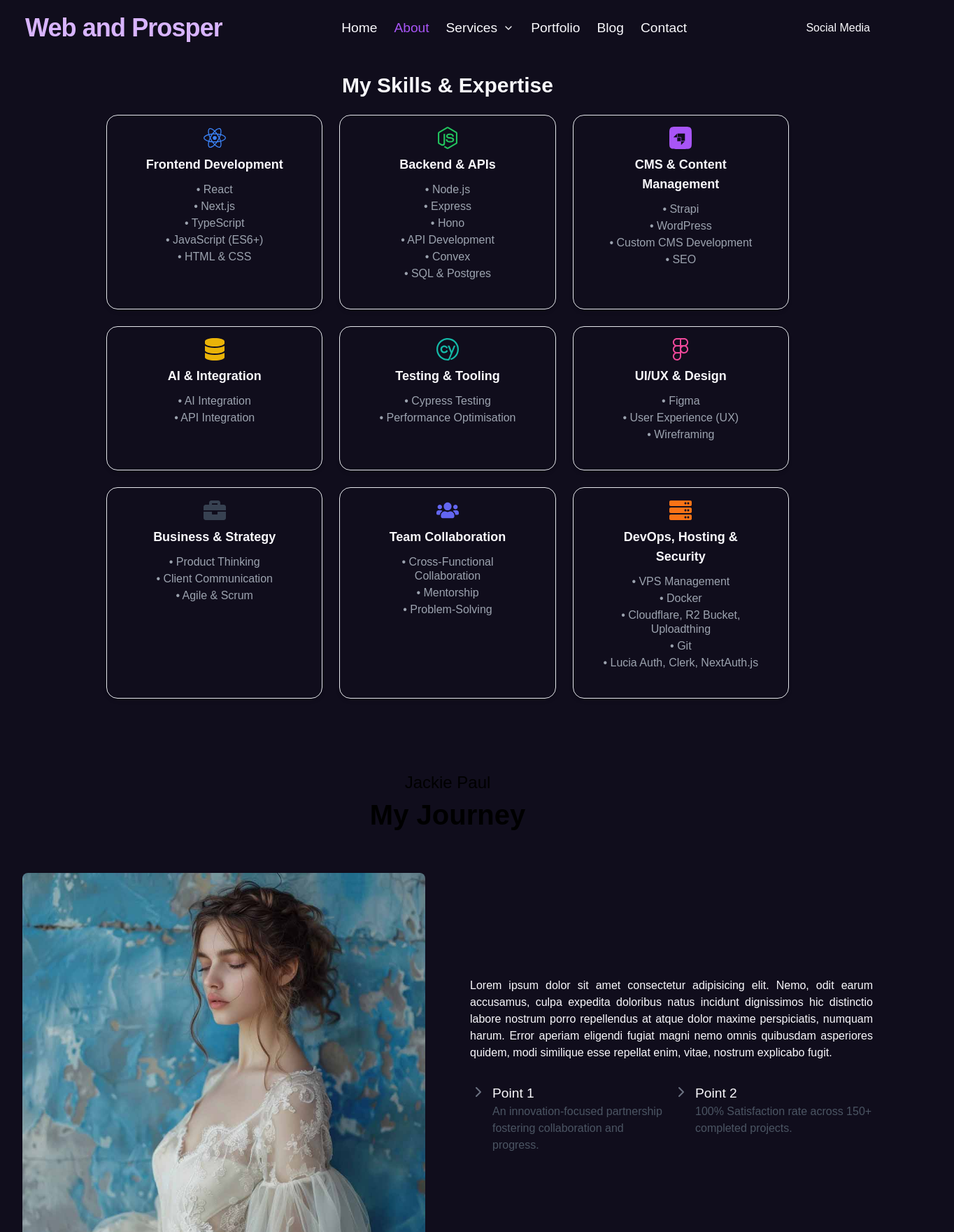
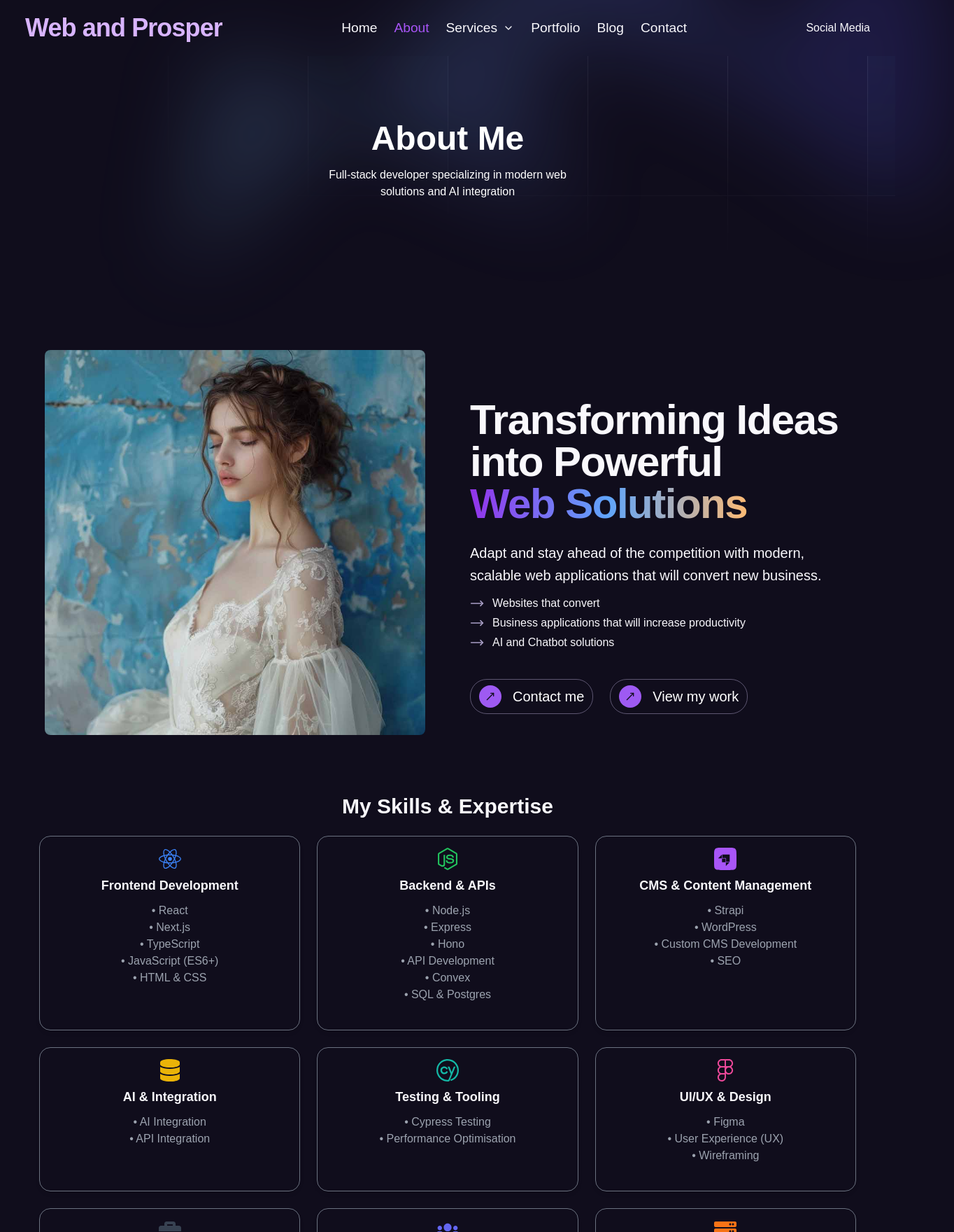
Before and after one commit to Daddyjohn63/jp-portfolio-website, a Next.js app: page /about in a window 1280 px wide. Shown: the top 1760 px of the page at 70% size, 1364 px wide, since content can reach past the window. Built offline with nearby package versions, Linux system fonts and the light colour scheme; a web font is replaced by a local one.

Commit message:
added about page

```diff
--- a/app/about/page.jsx
+++ b/app/about/page.jsx
@@ -3,10 +3,82 @@ import SkillsShowcase from '@/components/about/SkillsShowcase';
 
 const AboutPage = () => {
   return (
-    <>
-      <SkillsShowcase />
-      <AboutIntro />
-    </>
+    <article>
+      {/* Hero Section */}
+      <header className="relative h-[300px] w-full ">
+        {/* Decorative pattern overlay */}
+        <svg
+          className="absolute inset-0 -z-10 h-full w-full stroke-white/10 [mask-image:radial-gradient(100%_100%_at_top_right,white,transparent)]"
+          aria-hidden="true"
+        >
+          <defs>
+            <pattern
+              id="983e3e4c-de6d-4c3f-8d64-b9761d1534cc"
+              width={200}
+              height={200}
+              x="50%"
+              y={-1}
+              patternUnits="userSpaceOnUse"
+            >
+              <path d="M.5 200V.5H200" fill="none" />
+            </pattern>
+          </defs>
+          <svg x="50%" y={-1} className="overflow-visible fill-gray-800/20">
+            <path
+              d="M-200 0h201v201h-201Z M600 0h201v201h-201Z M-400 600h201v201h-201Z M200 800h201v201h-201Z"
+              strokeWidth={0}
+            />
+          </svg>
+          <rect
+            width="100%"
+            height="100%"
+            strokeWidth={0}
+            fill="url(#983e3e4c-de6d-4c3f-8d64-b9761d1534cc)"
+          />
+        </svg>
+
+        {/* Gradient blob */}
+        <div
+          className="absolute left-[calc(50%-4rem)] top-10 -z-10 transform-gpu blur-3xl sm:left-[calc(50%-18rem)] lg:left-48 lg:top-[calc(50%-30rem)] xl:left-[calc(50%-24rem)]"
+          aria-hidden="true"
+        >
+          <div
+            className="aspect-[1108/632] w-[69.25rem] bg-gradient-to-r from-[#80caff] to-[#4f46e5] opacity-20"
+            style={{
+              clipPath:
+                'polygon(73.6% 51.7%, 91.7% 11.8%, 100% 46.4%, 97.4% 82.2%, 92.5% 84.9%, 75.7% 64%, 55.3% 47.5%, 46.5% 49.4%, 45% 62.9%, 50.3% 87.2%, 21.3% 64.1%, 0.1% 100%, 5.4% 51.1%, 21.4% 63.9%, 58.9% 0.2%, 73.6% 51.7%)'
+            }}
+          />
+        </div>
+
+        {/* Content */}
+        <div className="absolute inset-0 flex flex-col items-center justify-center gap-4">
+          <h1 className="text-5xl font-bold text-white text-center px-4">
+            About Me
+          </h1>
+          <p className="text-white text-center px-4 w-1/3">
+            Full-stack developer specializing in modern web solutions and AI
+            integration
+          </p>
+        </div>
+      </header>
+
+      {/* Main content wrapper with consistent spacing */}
+      <main className="section-padding-md">
+        <div className="container">
+          {/* About Intro Section */}
+          <section className="section-spacing-md">
+            <AboutIntro />
+          </section>
+
+          {/* Skills Showcase Section */}
+          <section className="section-spacing-md">
+            <SkillsShowcase />
+          </section>
+        </div>
+      </main>
+    </article>
   );
 };
+
 export default AboutPage;
--- a/app/portfolio/[slug]/page.jsx
+++ b/app/portfolio/[slug]/page.jsx
@@ -31,7 +31,53 @@ const ProjectSinglePage = async ({ slug }) => {
   return (
     <article>
       {/* Hero Section */}
-      <header className="relative h-[300px] w-full bg-gradient-to-r from-[#80caff] to-[#4f46e5] before:absolute before:inset-0 before:bg-background/90">
+      <header className="relative h-[300px] w-full ">
+        {/* Decorative pattern overlay */}
+        <svg
+          className="absolute inset-0 -z-10 h-full w-full stroke-white/10 [mask-image:radial-gradient(100%_100%_at_top_right,white,transparent)]"
+          aria-hidden="true"
+        >
+          <defs>
+            <pattern
+              id="983e3e4c-de6d-4c3f-8d64-b9761d1534cc"
+              width={200}
+              height={200}
+              x="50%"
+              y={-1}
+              patternUnits="userSpaceOnUse"
+            >
+              <path d="M.5 200V.5H200" fill="none" />
+            </pattern>
+          </defs>
+          <svg x="50%" y={-1} className="overflow-visible fill-gray-800/20">
+            <path
+              d="M-200 0h201v201h-201Z M600 0h201v201h-201Z M-400 600h201v201h-201Z M200 800h201v201h-201Z"
+              strokeWidth={0}
+            />
+          </svg>
+          <rect
+            width="100%"
+            height="100%"
+            strokeWidth={0}
+            fill="url(#983e3e4c-de6d-4c3f-8d64-b9761d1534cc)"
+          />
+        </svg>
+
+        {/* Gradient blob */}
+        <div
+          className="absolute left-[calc(50%-4rem)] top-10 -z-10 transform-gpu blur-3xl sm:left-[calc(50%-18rem)] lg:left-48 lg:top-[calc(50%-30rem)] xl:left-[calc(50%-24rem)]"
+          aria-hidden="true"
+        >
+          <div
+            className="aspect-[1108/632] w-[69.25rem] bg-gradient-to-r from-[#80caff] to-[#4f46e5] opacity-20"
+            style={{
+              clipPath:
+                'polygon(73.6% 51.7%, 91.7% 11.8%, 100% 46.4%, 97.4% 82.2%, 92.5% 84.9%, 75.7% 64%, 55.3% 47.5%, 46.5% 49.4%, 45% 62.9%, 50.3% 87.2%, 21.3% 64.1%, 0.1% 100%, 5.4% 51.1%, 21.4% 63.9%, 58.9% 0.2%, 73.6% 51.7%)'
+            }}
+          />
+        </div>
+
+        {/* Content */}
         <div className="absolute inset-0 flex flex-col items-center justify-center gap-4">
           <h1 className="text-5xl font-bold text-white text-center px-4">
             {currentProject.title}
--- a/components/about/AboutIntro.jsx
+++ b/components/about/AboutIntro.jsx
@@ -4,12 +4,14 @@ import { twMerge } from 'tailwind-merge';
 import Reveal from '@/components/common/ScrollAnimation';
 import Title from '@/components/common/Title';
 import { aboutUsData } from './AboutUsData';
+import Link from 'next/link';
+import { MoveUpRight, Star, MoveRight } from 'lucide-react';
+import { CtaButton } from '../common/Cta-button';
 
 const AboutIntro = () => {
   return (
-    <div className="py-20">
+    <div className="">
       <div className="container">
-        <Title subTitle="Jackie Paul" title="My Journey" primary={true} />
         <div className="grid md:grid-cols-2 lg:gap-16 gap-10 items-center">
           {/* ABOUT IMAGE SIDE */}
           <Reveal from={200}>
@@ -40,27 +42,54 @@ const AboutIntro = () => {
           {/* ABOUT IMAGE SIDE */}
 
           {/* ABOUT CONTENT */}
-          <Reveal from={200}>
-            <div>
-              <p className={` text-justify transition-all`}>
-                {aboutUsData?.aboutDescription}
+          {/* Text Section and buttons */}
+          <Reveal from={200} className="lg:w-1/3 lg:pr-8 flex-grow">
+            <div className="w-full">
+              {/* <Link href="#" className="inline-flex space-x-6">
+                <p className="flex items-center gap-1 rounded-full bg-muted-foreground/10 px-3 py-1 text-sm font-semibold leading-6 ring-1 ring-inset">
+                  5 <Star className="size-3 fill-yellow-600" /> Rated on Google
+                </p>
+              </Link> */}
+              <h1 className="mt-10 text-4xl font-bold tracking-tight sm:text-6xl">
+                Transforming Ideas into Powerful{' '}
+                <span className="text-4xl font-bold tracking-tight sm:text-6xl bg-gradient-to-r from-purple-600 via-blue-400 to-orange-300 inline-block text-transparent bg-clip-text">
+                  Web Solutions
+                </span>
+              </h1>
+              <p className="mt-6 text-xl leading-8">
+                Adapt and stay ahead of the competition with modern, scalable
+                web applications that will convert new business.
               </p>
-
-              {/* POINTS */}
-              <ul className="mt-8 grid lg:grid-cols-2 gap-1 w-full">
-                {aboutUsData?.keyPoints.map((point, i) => (
-                  <div className="flex flex-col md:flex-row md:gap-2 gap-2" key={i}>
-                    <span className="text-5xl text-gray-500">
-                      <point.icon />
-                    </span>
-                    <div>
-                      <h5 className="text-[1.2rem] font-medium">{point.title}</h5>
-                      <p className=" text-gray-600 ">{point.description}</p>
-                    </div>
-                  </div>
-                ))}
+              <ul className="flex flex-col mt-3 gap-1">
+                <li className="flex items-center gap-1">
+                  <MoveRight className="size-5 text-muted-foreground mr-2" />
+                  Websites that convert
+                </li>
+                <li className="flex items-center gap-1">
+                  <MoveRight className="size-5 text-muted-foreground mr-2" />
+                  Business applications that will increase productivity
+                </li>
+                <li className="flex items-center gap-1">
+                  <MoveRight className="size-5 text-muted-foreground mr-2" />
+                  AI and Chatbot solutions
+                </li>
               </ul>
-              {/* POINTS */}
+              <div className="mt-10 flex items-center gap-x-6">
+                <CtaButton label="Contact me" />
+                <Link
+                  className="group flex items-center gap-2 bg-transparent rounded-3xl border border-muted-foreground/50 px-3 py-2
+                    transition-all duration-300 hover:scale-105 hover:border-accent hover:shadow-[0_0_10px_rgba(167,139,250,0.3)]"
+                  href="#"
+                >
+                  <MoveUpRight
+                    className="w-8 h-8 text-primary-foreground bg-accent rounded-full p-2
+                    transition-transform duration-300 group-hover:rotate-45"
+                  />
+                  <p className="text-white text-xl z-100 pl-2 transition-colors duration-300 group-hover:text-accent">
+                    View my work
+                  </p>
+                </Link>
+              </div>
             </div>
           </Reveal>
           {/* ABOUT CONTENT */}
--- a/components/about/SkillsShowcase.jsx
+++ b/components/about/SkillsShowcase.jsx
@@ -93,7 +93,7 @@ const skills = [
 
 export default function SkillsShowcase() {
   return (
-    <div className="p-6 max-w-5xl mx-auto">
+    <div className="p-6 max-w-7xl mx-auto">
       <h2 className="text-3xl font-bold text-center mb-6">
         My Skills & Expertise
       </h2>
@@ -104,7 +104,7 @@ export default function SkillsShowcase() {
             whileHover={{ scale: 1.05 }}
             className="h-full"
           >
-            <Card className="p-4 border border-gray-200 rounded-2xl shadow-md hover:shadow-lg h-full">
+            <Card className="p-4 border border-gray-500 rounded-2xl shadow-md hover:shadow-lg h-full">
               <CardContent className="flex flex-col items-center text-center h-full">
                 {skill.icon}
                 <h3 className="text-lg font-semibold mt-2">{skill.category}</h3>
```
